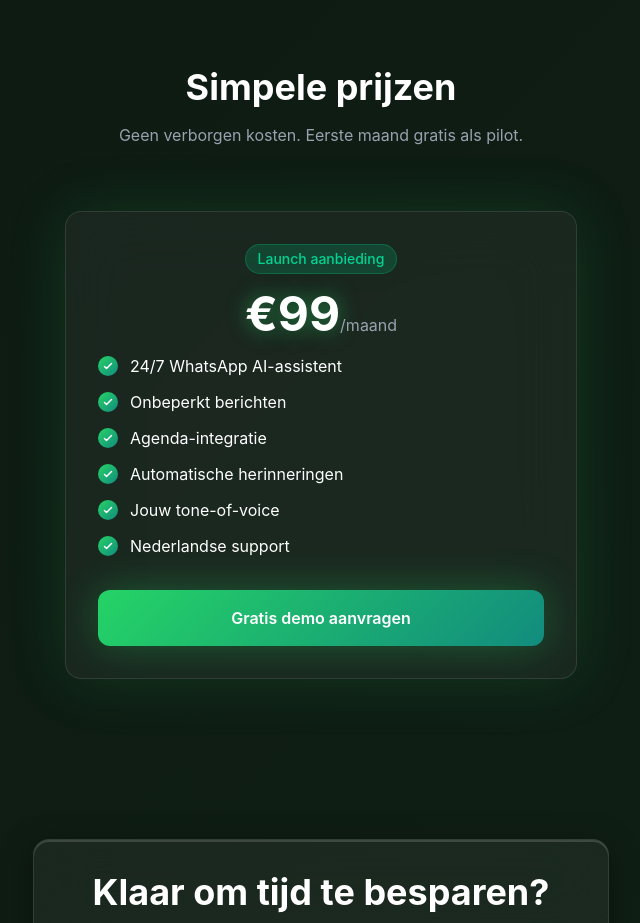
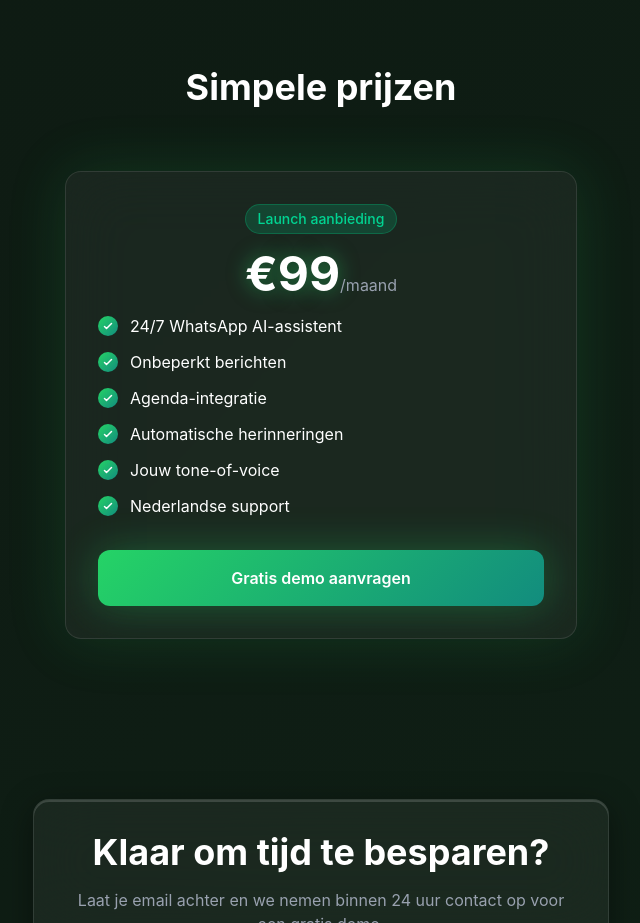
Before and after one commit to OmarNassar1127/whatsapp-agent-landing, a React (Vite) app: page / in a window 1280 px wide. Shown: the part 4280-5203 px from the top of the page, without its empty margins (319-959 px from the left). Built offline with nearby package versions, Linux system fonts and the light colour scheme.

Commit message:
Remove pricing subtitle text

```diff
--- a/package.json
+++ b/package.json
@@ -23,6 +23,7 @@
     "eslint": "^9.39.1",
     "eslint-plugin-react-hooks": "^7.0.1",
     "eslint-plugin-react-refresh": "^0.4.24",
+    "gh-pages": "^6.3.0",
     "globals": "^16.5.0",
     "tailwindcss": "^4.1.18",
     "typescript": "~5.9.3",
--- a/src/translations.ts
+++ b/src/translations.ts
@@ -110,7 +110,7 @@ export const translations = {
     // Pricing
     pricing: {
       title: 'Simpele prijzen',
-      subtitle: 'Geen verborgen kosten. Eerste maand gratis als pilot.',
+      subtitle: '',
       badge: 'Launch aanbieding',
       perMonth: '/maand',
       // setup: '+ €500 eenmalige setup',
@@ -263,7 +263,7 @@ export const translations = {
     // Pricing
     pricing: {
       title: 'Simple pricing',
-      subtitle: 'No hidden costs. First month free as pilot.',
+      subtitle: '',
       badge: 'Launch offer',
       perMonth: '/month',
       // setup: '+ €500 one-time setup',
```
Also changed, not shown: 1 other file (tests, documents, lock files or other folders).
